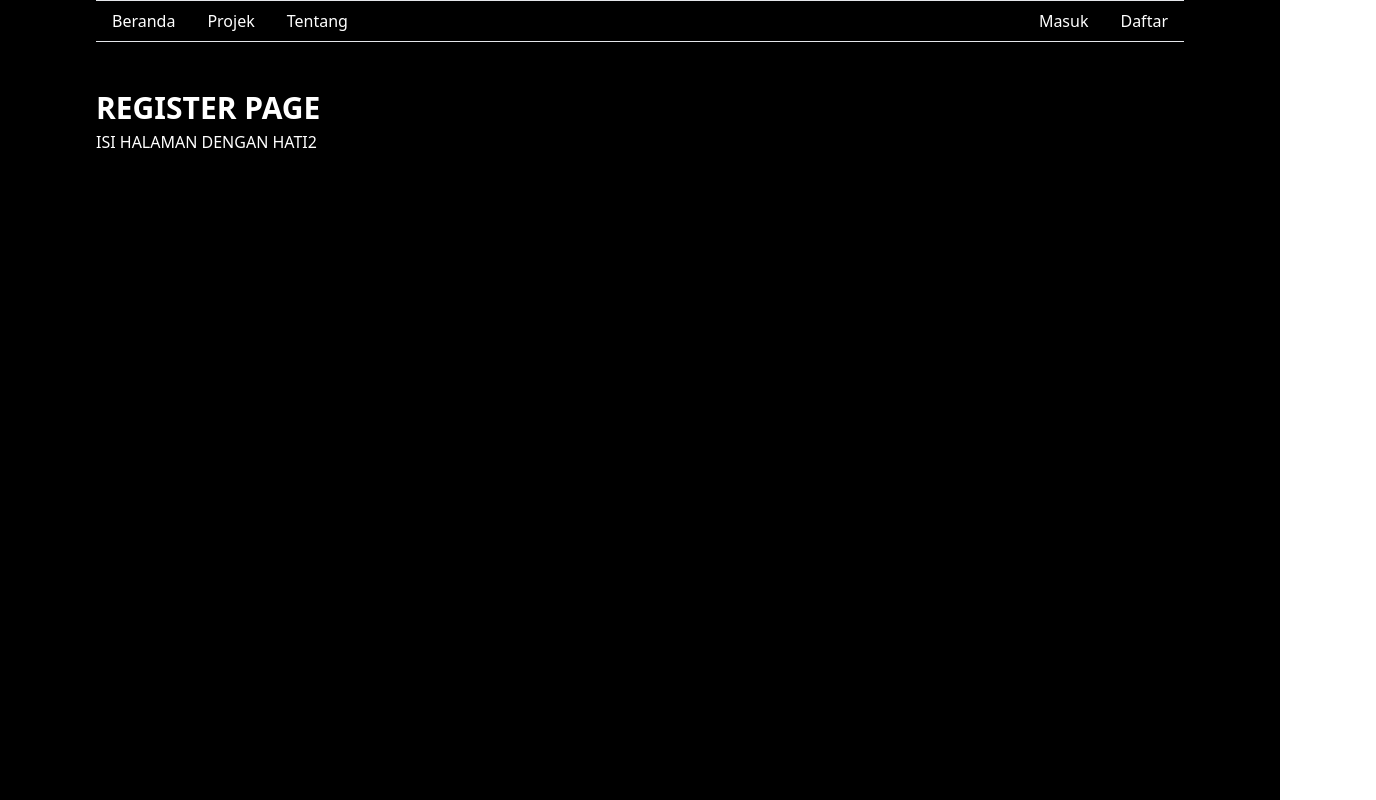
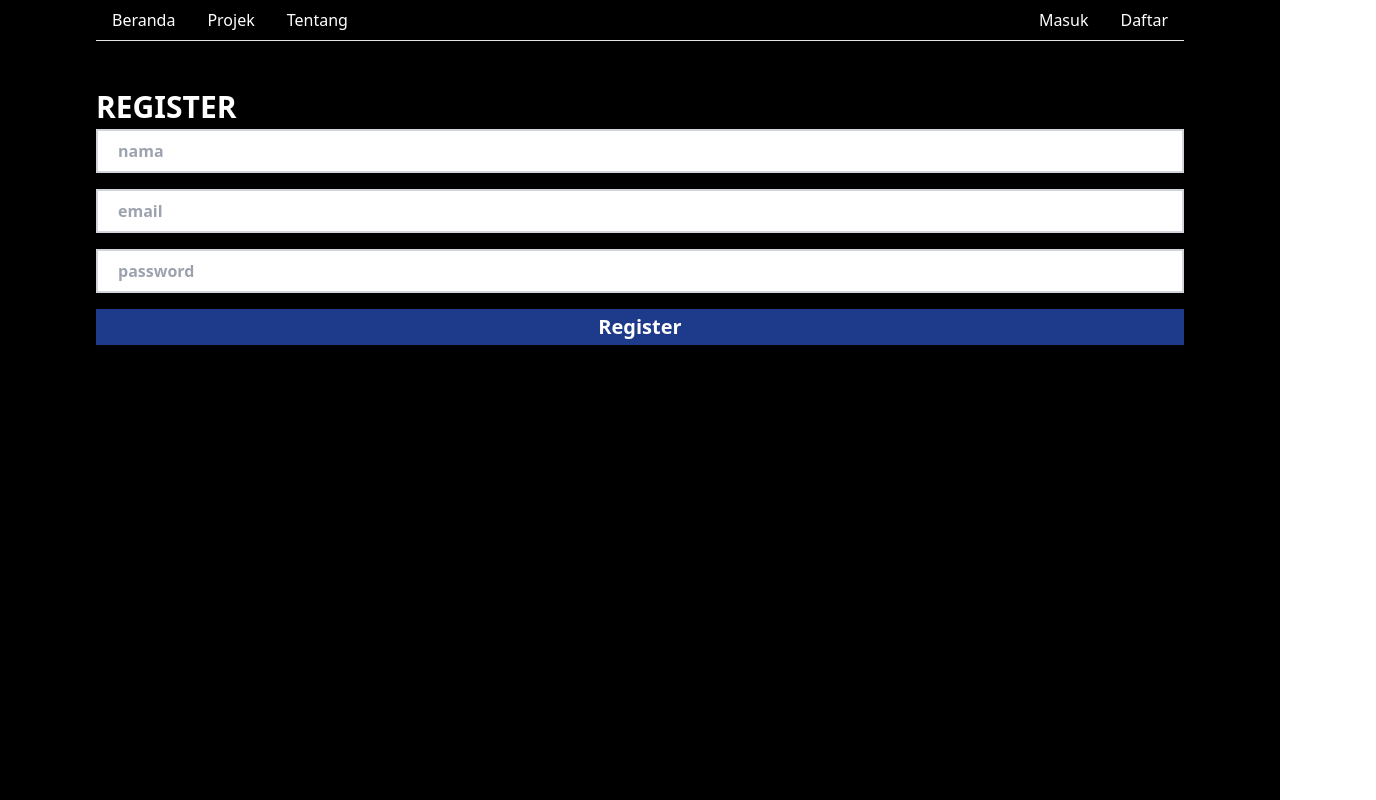
Before and after one commit to khairulhabibie/khairulhabibie.github.io, a React (Create React App) app: page /register in a window 1280 px wide. Shown: the top 800 px of the page, 1376 px wide, since content can reach past the window. Built offline with nearby package versions, Linux system fonts and the light colour scheme.

Commit message:
add login and register comp

```diff
--- /dev/null
+++ b/src/component/LoginInput.jsx
@@ -0,0 +1,42 @@
+import React from 'react';
+import PropTypes from 'prop-types';
+import useInput from '../hooks/useInput';
+
+function LoginInput({ login }) {
+  const [email, onEmailChange] = useInput('');
+  const [password, onPasswordChange] = useInput('');
+  return (
+    <>
+      <h1 className="mb-1 text-3xl font-bold">LOGIN</h1>
+      <form className="form">
+        <input
+          type="email"
+          value={email}
+          onChange={onEmailChange}
+          placeholder="email"
+          className="input"
+        />
+        <input
+          type="password"
+          value={password}
+          onChange={onPasswordChange}
+          placeholder="password"
+          className="input"
+        />
+        <button
+          type="submit"
+          onClick={() => login({ email, password })}
+          className="p-1 text-xl text-white bg-blue-900"
+        >
+          Login
+        </button>
+      </form>
+    </>
+  );
+}
+
+LoginInput.propTypes = {
+  login: PropTypes.func.isRequired,
+};
+
+export default LoginInput;
--- a/src/component/Navbar.jsx
+++ b/src/component/Navbar.jsx
@@ -2,7 +2,7 @@ import { Link } from 'react-router-dom';
 
 function Navbar() {
   return (
-    <nav className="flex justify-between bg-black border-y md:mx-24">
+    <nav className="flex justify-between bg-black border-b md:mx-24">
       <div className="flex">
         <div>
           <Link to="/">
--- /dev/null
+++ b/src/component/RegisterInput.jsx
@@ -0,0 +1,51 @@
+import React from 'react';
+// eslint-disable-next-line import/no-extraneous-dependencies
+import PropTypes from 'prop-types';
+import useInput from '../hooks/useInput';
+
+function RegisterInput({ register }) {
+  const [name, onNameChange] = useInput('');
+  const [email, onEmailChange] = useInput('');
+  const [password, onPasswordChange] = useInput('');
+  return (
+    <>
+      <h1 className="mb-1 text-3xl font-bold">REGISTER</h1>
+      <form action="" className="form">
+        <input
+          type="text"
+          value={name}
+          onChange={onNameChange}
+          placeholder="nama"
+          className="input"
+        />
+        <input
+          type="email"
+          value={email}
+          onChange={onEmailChange}
+          placeholder="email"
+          className="input"
+        />
+        <input
+          type="password"
+          value={password}
+          onChange={onPasswordChange}
+          placeholder="password"
+          className="input"
+        />
+        <button
+          type="submit"
+          onClick={() => register({ name, email, password })}
+          className="p-1 text-xl text-white bg-blue-900"
+        >
+          Register
+        </button>
+      </form>
+    </>
+  );
+}
+
+RegisterInput.propTypes = {
+  register: PropTypes.func.isRequired,
+};
+
+export default RegisterInput;
--- a/src/pages/HomePage.jsx
+++ b/src/pages/HomePage.jsx
@@ -2,7 +2,7 @@ import { Link } from 'react-router-dom';
 import { homeText } from '../utils/translate/home-text';
 function HomePage() {
   return (
-    <div className="container flex flex-col justify-center w-full h-screen mx-4 md:mx-24 md:-mt-32">
+    <div className="flex flex-col justify-center h-screen mx-4 md:mx-24 md:-mt-32">
       <div className="mb-5 font-bold">
         <h2 className="text-xl md:text-3xl">Hi!</h2>
         <h1 className="text-2xl md:text-4xl">{homeText.title[`EN`]}</h1>
@@ -19,7 +19,7 @@ function HomePage() {
       </ul>
       <ul className="flex flex-wrap gap-3">
         {homeText.exLinkL.map((text) => (
-          <li className="flex items-center space-x-1">
+          <li className="flex items-center space-x-1" key={text.id}>
             <a href={text.link} target="__blank">
               <p>{text.body}</p>
             </a>
--- a/src/pages/LoginPage.jsx
+++ b/src/pages/LoginPage.jsx
@@ -1,10 +1,13 @@
 import React from 'react';
+import LoginInput from '../component/LoginInput';
 
 function LoginPage() {
+  const onLogin = ({ email, password }) => {
+    console.log({ email, password });
+  };
   return (
-    <div className="container h-screen mx-4 mt-12 md:mx-24">
-      <h1 className="mb-1 text-3xl font-bold">LOGIN PAGE</h1>
-      <p className="mb-4">ISI HALAMAN DENGAN HATI2</p>
+    <div className="h-screen mx-4 mt-12 md:mx-24">
+      <LoginInput login={onLogin} />
     </div>
   );
 }
--- a/src/pages/ProjectPage.jsx
+++ b/src/pages/ProjectPage.jsx
@@ -1,4 +1,4 @@
-import { useState } from 'react';
+import React, { useState } from 'react';
 import ProjectList from '../component/ProjectList';
 
 // data
@@ -7,7 +7,7 @@ import { getProjects } from '../utils/projects-data';
 function ProjectPage() {
   const [projects] = useState(() => getProjects());
   return (
-    <div className="container h-screen mx-4 mt-12 md:mx-24">
+    <div className="h-screen mx-4 mt-12  md:mx-24">
       <h1 className="mb-1 text-3xl font-bold">PROJECTS</h1>
       <p className="mb-4">Showcase of my works on frontend development.</p>
       <ProjectList projects={projects} />;
--- a/src/pages/RegisterPage.jsx
+++ b/src/pages/RegisterPage.jsx
@@ -1,8 +1,16 @@
+import React from 'react';
+// import { useNavigate } from 'react-router';
+import RegisterInput from '../component/RegisterInput';
+
 function RegisterPage() {
+  // const navigate = useNavigate();
+  const onRegister = ({ name, email, password }) => {
+    console.log({ name, email, password });
+    // navigate('/');
+  };
   return (
-    <div className="container h-screen mx-4 mt-12 md:mx-24">
-      <h1 className="mb-1 text-3xl font-bold">REGISTER PAGE</h1>
-      <p className="mb-4">ISI HALAMAN DENGAN HATI2</p>
+    <div className="h-screen mx-4 mt-12 md:mx-24">
+      <RegisterInput register={onRegister} />
     </div>
   );
 }
--- a/src/styles/tailwind.css
+++ b/src/styles/tailwind.css
@@ -2,6 +2,14 @@
 @tailwind components;
 @tailwind utilities;
 
+.form {
+  @apply flex flex-col gap-4 font-bold;
+}
+
+.input {
+  @apply px-5 py-2 text-black border-2 border-gray-300 border-solid;
+}
+
 .btn {
   @apply px-4 py-2 hover:bg-gray-700;
 }
```
